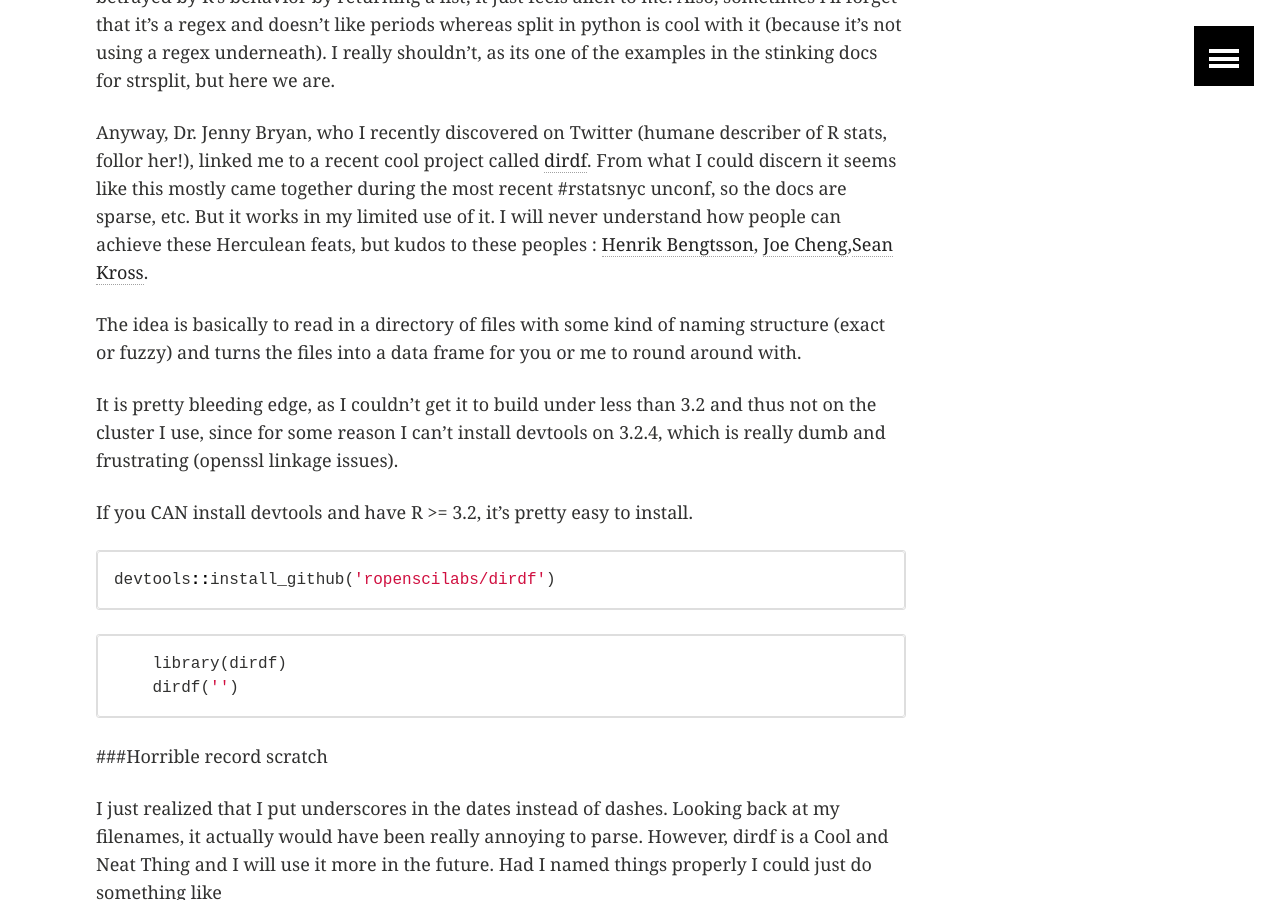
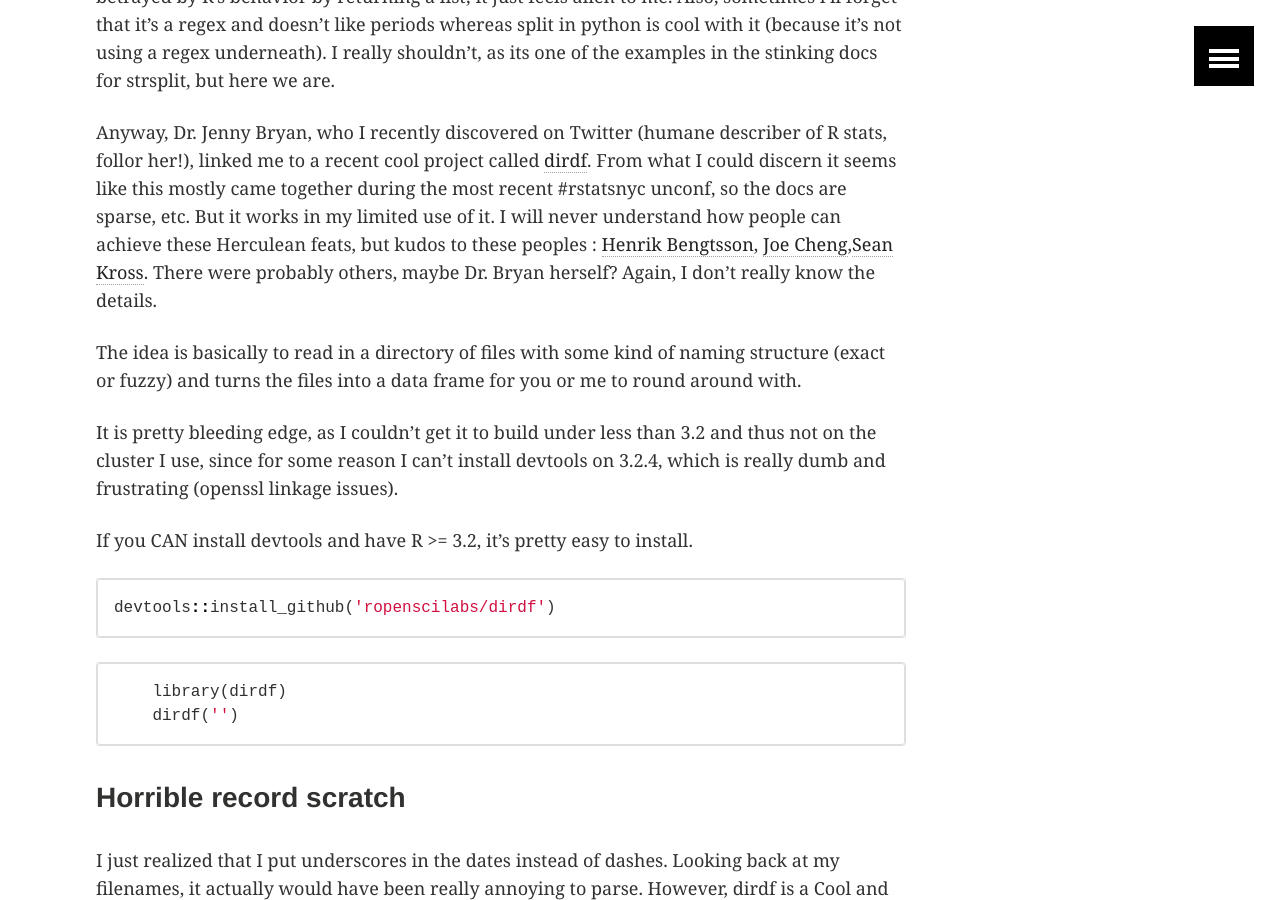
Before and after one commit to thomas-keller/thomas-keller.github.io, a Jekyll site: the page built from _posts/2016-4-13-dirdf-cool-tool-splitting-files-to-data-frames.md, in a window 1280 px wide and 900 px high, scrolled down 1442 px. Built offline with Jekyll 4.4.1, drawn with Linux system fonts in a browser that asks for light colours; comment, search, counter and statistics services are not loaded.

Commit message:
sad attempt at explaining dirdf

````diff
--- a/_posts/2016-4-13-dirdf-cool-tool-splitting-files-to-data-frames.md
+++ b/_posts/2016-4-13-dirdf-cool-tool-splitting-files-to-data-frames.md
@@ -36,7 +36,7 @@ In R the steps would be somewhat similar normally. What I figured out, and actua
 
 A better way I guess would have would have been to use strsplit, but I always feel slightly betrayed by R's behavior by returning a list; it just feels alien to me. Also, sometimes i'll forget that it's a regex and doesn't like periods whereas split in python is cool with it (because it's not using a regex underneath). I really shouldn't, as its one of the examples in the stinking docs for strsplit, but here we are.
 
-Anyway, Dr. Jenny Bryan, who I recently discovered on Twitter (humane describer of R stats, follor her!), linked me to a recent cool project called [dirdf](https://github.com/ropenscilabs/dirdf). From what I could discern it seems like this mostly came together during the most recent #rstatsnyc unconf, so the docs are sparse, etc. But it works in my limited use of it. I will never understand how people can achieve these Herculean feats, but kudos to these peoples : [Henrik Bengtsson](https://twitter.com/henrikbengtsson), [Joe Cheng](https://twitter.com/jcheng),[Sean Kross](https://twitter.com/seankross).
+Anyway, Dr. Jenny Bryan, who I recently discovered on Twitter (humane describer of R stats, follor her!), linked me to a recent cool project called [dirdf](https://github.com/ropenscilabs/dirdf). From what I could discern it seems like this mostly came together during the most recent #rstatsnyc unconf, so the docs are sparse, etc. But it works in my limited use of it. I will never understand how people can achieve these Herculean feats, but kudos to these peoples : [Henrik Bengtsson](https://twitter.com/henrikbengtsson), [Joe Cheng](https://twitter.com/jcheng),[Sean Kross](https://twitter.com/seankross). There were probably others, maybe Dr. Bryan herself? Again, I don't really know the details.
 
 The idea is basically to read in a directory of files with some kind of naming structure (exact or fuzzy) and turns the files into a data frame for you or me to round around with.
 
@@ -51,7 +51,7 @@ devtools::install_github('ropenscilabs/dirdf')
     library(dirdf)
     dirdf('')
 ```
-###Horrible record scratch
+### Horrible record scratch
 
 I just realized that I put underscores in the dates instead of dashes. Looking back at my filenames, it actually would have been really annoying to parse. However, dirdf is a Cool and Neat Thing and I will use it more in the future. Had I named things properly I could just do something like
 
````
